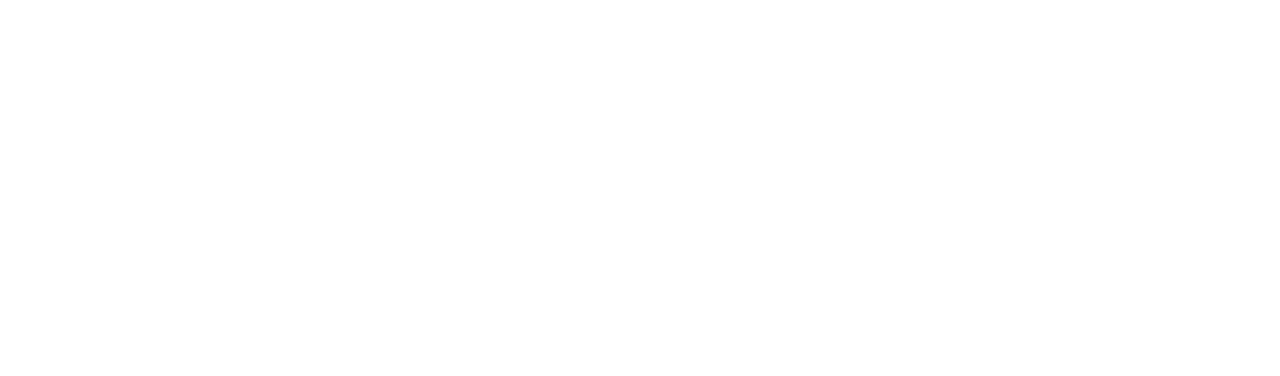
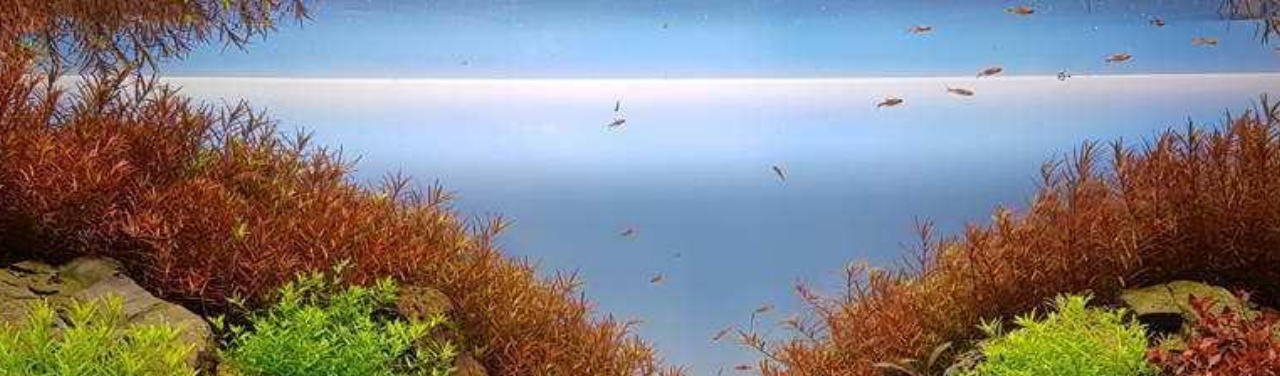
Before and after one commit to InColdBlooderz/solo-piante-acquario, a plain HTML site: page index.html in a window 1280 px wide. Shown: the top 376 px of the page. Drawn offline with Linux system fonts and the light colour scheme; files that its build step writes are made by us from their sources.

Commit message:
Update style.css

```diff
--- a/Acquario-Plants/assets/css/style.css
+++ b/Acquario-Plants/assets/css/style.css
@@ -6,7 +6,7 @@
 
 .hero {
   height: 100vh;
-  background-image: url("Acquario-Plants/assets/css/img/hero.jpg");
+  background-image: url("Acquario-Plants/assets/img/hero.jpg");
   background-size: cover;
   background-position: center;
   display: flex;
```
